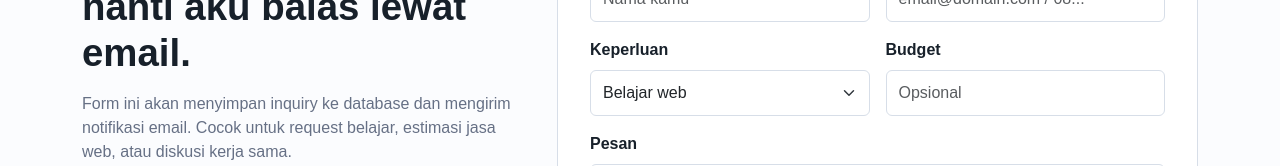
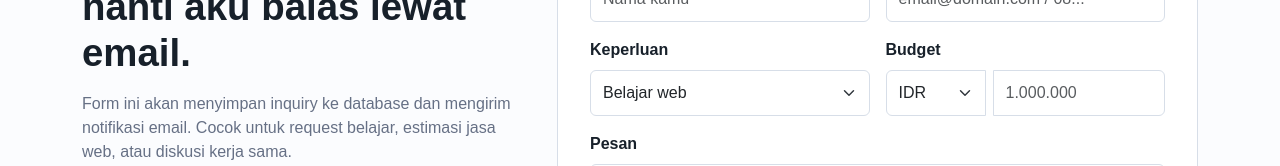
Before and after one commit to Sainhasan/Sensen, a Next.js app: page / in a window 1280 px wide. Shown: the part 1884-2050 px from the top of the page. Built offline with nearby package versions, Linux system fonts and the light colour scheme.

Commit message:
Format contact form budget values

```diff
--- a/app/api/contact/route.js
+++ b/app/api/contact/route.js
@@ -14,13 +14,32 @@ function missingEnv() {
 }
 
 function normalizePayload(payload) {
+  const currency = String(payload.currency || "IDR").trim().toUpperCase();
+
   return {
     name: String(payload.name || "").trim(),
     contact: String(payload.contact || "").trim(),
     purpose: String(payload.purpose || "").trim(),
     budget: String(payload.budget || "").trim(),
+    currency: currency === "USD" ? "USD" : "IDR",
     message: String(payload.message || "").trim(),
   };
+}
+
+function digitsOnly(value) {
+  return value.replace(/\D/g, "");
+}
+
+function formatBudget(payload) {
+  const digits = digitsOnly(payload.budget);
+
+  if (!digits) {
+    return "";
+  }
+
+  const separator = payload.currency === "USD" ? "," : ".";
+  const formattedAmount = digits.replace(/\B(?=(\d{3})+(?!\d))/g, separator);
+  return `${payload.currency} ${formattedAmount}`;
 }
 
 function validatePayload(payload) {
@@ -63,6 +82,7 @@ export async function POST(request) {
   }
 
   const payload = normalizePayload(body);
+  const formattedBudget = formatBudget(payload);
   const validationError = validatePayload(payload);
 
   if (validationError) {
@@ -79,7 +99,7 @@ export async function POST(request) {
     name: payload.name,
     contact: payload.contact,
     purpose: payload.purpose,
-    budget: payload.budget || null,
+    budget: formattedBudget || null,
     message: payload.message,
   });
 
@@ -101,7 +121,7 @@ export async function POST(request) {
         `Nama: ${payload.name}`,
         `Kontak: ${payload.contact}`,
         `Keperluan: ${payload.purpose}`,
-        `Budget: ${payload.budget || "-"}`,
+        `Budget: ${formattedBudget || "-"}`,
         "",
         "Pesan:",
         payload.message,
--- a/components/ContactForm.js
+++ b/components/ContactForm.js
@@ -7,8 +7,24 @@ const initialForm = {
   contact: "",
   purpose: "Belajar web",
   budget: "",
+  currency: "IDR",
   message: "",
 };
+
+function digitsOnly(value) {
+  return value.replace(/\D/g, "");
+}
+
+function formatBudget(value, currency) {
+  const digits = digitsOnly(value);
+
+  if (!digits) {
+    return "";
+  }
+
+  const separator = currency === "USD" ? "," : ".";
+  return digits.replace(/\B(?=(\d{3})+(?!\d))/g, separator);
+}
 
 export default function ContactForm() {
   const [form, setForm] = useState(initialForm);
@@ -17,6 +33,24 @@ export default function ContactForm() {
 
   function updateField(event) {
     const { name, value } = event.target;
+
+    if (name === "currency") {
+      setForm((current) => ({
+        ...current,
+        currency: value,
+        budget: formatBudget(current.budget, value),
+      }));
+      return;
+    }
+
+    if (name === "budget") {
+      setForm((current) => ({
+        ...current,
+        budget: formatBudget(value, current.currency),
+      }));
+      return;
+    }
+
     setForm((current) => ({ ...current, [name]: value }));
   }
 
@@ -57,8 +91,12 @@ export default function ContactForm() {
 
   return (
     <form className="contact-panel" onSubmit={submitForm}>
-      {status.type === "success" ? <div className="alert alert-success">{status.message}</div> : null}
-      {status.type === "error" ? <div className="alert alert-danger">{status.message}</div> : null}
+      {status.type === "success" ? (
+        <div className="alert alert-success">{status.message}</div>
+      ) : null}
+      {status.type === "error" ? (
+        <div className="alert alert-danger">{status.message}</div>
+      ) : null}
 
       <div className="row g-3">
         <div className="col-md-6">
@@ -116,15 +154,29 @@ export default function ContactForm() {
           <label className="form-label fw-semibold" htmlFor="budget">
             Budget
           </label>
+          <div className="input-group" style={{ display: "flex", gap: "8px" }}>
+            <select
+              className="form-select"
+              name="currency"
+              onChange={updateField}
+              value={form.currency}
+              style={{ flex: "0 0 auto", minWidth: "100px" }}
+            >
+              <option value="IDR">IDR</option>
+              <option value="USD">USD</option>
+            </select>
             <input
               className="form-control"
               id="budget"
+              inputMode="numeric"
               name="budget"
               onChange={updateField}
-            placeholder="Opsional"
+              placeholder={form.currency === "USD" ? "1,000" : "1.000.000"}
               type="text"
               value={form.budget}
+              style={{ flex: "1" }}
             />
+          </div>
         </div>
 
         <div className="col-12">
@@ -144,7 +196,11 @@ export default function ContactForm() {
         </div>
 
         <div className="col-12">
-          <button className="btn btn-primary w-100 py-2" disabled={isSubmitting} type="submit">
+          <button
+            className="btn btn-primary w-100 py-2"
+            disabled={isSubmitting}
+            type="submit"
+          >
             {isSubmitting ? "Mengirim..." : "Kirim Pesan"}
           </button>
         </div>
```
Lines whose indentation alone changed are shown as unchanged.
